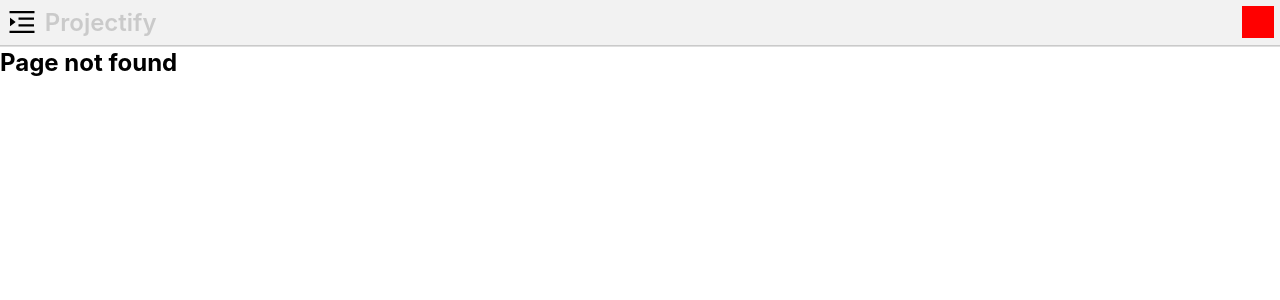
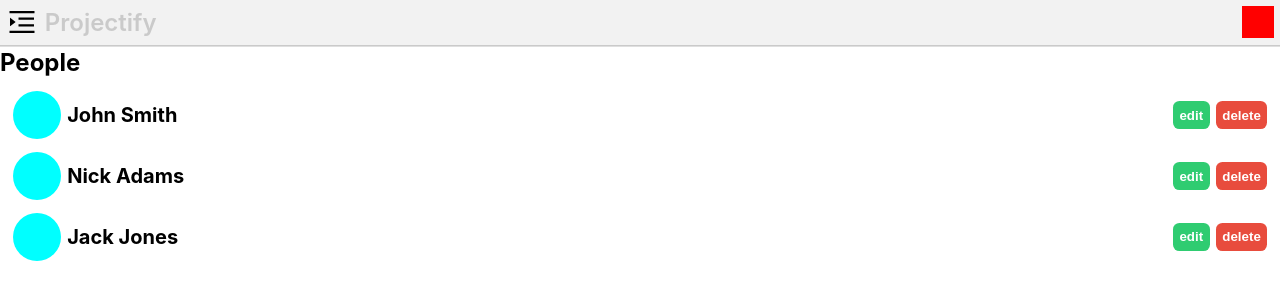
Before and after one commit to AdamShawDEV/projectify, a React (Create React App) app: page /people in a window 1280 px wide. Before the commit this address had no page. Shown: the top 300 px of the page. Built offline with nearby package versions, Linux system fonts and the light colour scheme.

Commit message:
added peoplepage

```diff
--- a/src/App.js
+++ b/src/App.js
@@ -4,6 +4,7 @@ import ProjectsPage from "./components/projects/ProjectsPage";
 import Header from "./components/common/Header";
 import ProjectPage from "./components/project/ProjectPage";
 import ManageProjectPage from "./components/project/ManageProjectPage";
+import PeoplePage from "./components/people/PeoplePage";
 
 function Test() {
   return <h1>This is only a test.</h1>;
@@ -23,6 +24,7 @@ function App() {
             path="/editproject/:projectId"
             element={<ManageProjectPage />}
           />
+          <Route path="/people" element={<PeoplePage />} />
           <Route path="*" element={<PageNotFound />} />
         </Routes>
       </main>
--- /dev/null
+++ b/src/api/peopleApi.js
@@ -0,0 +1,22 @@
+import { delay } from "./apiUtils";
+import { people } from "../mockData";
+import { nanoid } from "@reduxjs/toolkit";
+
+async function getPeople() {
+  await delay(2000);
+  // api call goes here
+  return Promise.resolve(people);
+}
+
+async function savePerson(person) {
+  // send to server here
+  const revievedPerson = person.id
+    ? person
+    : {
+        ...person,
+        id: nanoid(),
+      };
+  return Promise.resolve(revievedPerson);
+}
+
+export { getPeople, savePerson };
--- /dev/null
+++ b/src/components/people/PeopleList.js
@@ -0,0 +1,21 @@
+import styles from "./modules/PeopleList.module.css";
+import Button from "../common/Button";
+
+function PeopleList({ people }) {
+  return (
+    <div className={styles.peopleListContainer}>
+      {people.map((person) => (
+        <div key={person.id} className={styles.person}>
+          <div className={styles.image}></div>
+          <h2>{`${person.firstName} ${person.lastName}`}</h2>
+          <div className={styles.actionsContainer}>
+            <Button>edit</Button>
+            <Button type="error">delete</Button>
+          </div>
+        </div>
+      ))}
+    </div>
+  );
+}
+
+export default PeopleList;
--- /dev/null
+++ b/src/components/people/PeoplePage.js
@@ -0,0 +1,31 @@
+import { useDispatch, useSelector } from "react-redux";
+import { useEffect } from "react";
+import {
+  loadPeople,
+  selectAllPeople,
+  selectPeopleStatus,
+} from "../../redux/slices/peopleSlice";
+import PeopleList from "./PeopleList";
+
+function PeoplePage() {
+  const dispatch = useDispatch();
+  const people = useSelector(selectAllPeople);
+  const peopleStatus = useSelector(selectPeopleStatus);
+
+  useEffect(() => {
+    if (peopleStatus === "idle") {
+      dispatch(loadPeople());
+    }
+  });
+
+  if (peopleStatus !== "succeeded") return "loading...";
+
+  return (
+    <>
+      <h1>People</h1>
+      <PeopleList people={people} />
+    </>
+  );
+}
+
+export default PeoplePage;
--- /dev/null
+++ b/src/components/people/modules/PeopleList.module.css
@@ -0,0 +1,33 @@
+.peopleListContainer {
+  display: flex;
+  flex-direction: column;
+  padding: 0.4rem;
+}
+
+.person {
+  display: flex;
+  align-items: center;
+  gap: 0.4rem;
+  padding: 0.4rem;
+}
+
+.person:hover {
+  background-color: #f2f2f2ff;
+}
+
+.person h2 {
+  flex-grow: 1;
+  margin: 0;
+}
+
+.image {
+  height: 3rem;
+  width: 3rem;
+  background-color: aqua;
+  border-radius: 50%;
+}
+
+.actionsContainer {
+  display: flex;
+  gap: 0.4rem;
+}
--- a/src/mockData.js
+++ b/src/mockData.js
@@ -161,4 +161,22 @@ const tasks = {
   ],
 };
 
-export { projects, tasks };
+const people = [
+  {
+    id: "js8f8auc897",
+    firstName: "John",
+    lastName: "Smith",
+  },
+  {
+    id: "0d9s08f09s8g",
+    firstName: "Nick",
+    lastName: "Adams",
+  },
+  {
+    id: "x09c0df9d8",
+    firstName: "Jack",
+    lastName: "Jones",
+  },
+];
+
+export { projects, tasks, people };
--- a/src/redux/configureStore.js
+++ b/src/redux/configureStore.js
@@ -1,10 +1,12 @@
 import { configureStore } from "@reduxjs/toolkit";
 import projectReducer from "./slices/projectSlice";
 import taskReducer from "./slices/taskSlice";
+import peopleReducer from "./slices/peopleSlice";
 
 export default configureStore({
   reducer: {
     projects: projectReducer,
     tasks: taskReducer,
+    people: peopleReducer,
   },
 });
--- a/src/redux/initialState.js
+++ b/src/redux/initialState.js
@@ -14,6 +14,11 @@ const initialState = {
     status: "idle",
     error: null,
   },
+  people: {
+    data: [],
+    status: "idle",
+    error: null,
+  },
 };
 
 export default initialState;
--- /dev/null
+++ b/src/redux/slices/peopleSlice.js
@@ -0,0 +1,38 @@
+import { createAsyncThunk, createSlice } from "@reduxjs/toolkit";
+import initialState from "../initialState";
+import * as peopleApi from "../../api/peopleApi";
+
+const loadPeople = createAsyncThunk("people/loadPeople", async () => {
+  const response = await peopleApi.getPeople();
+  return response;
+});
+
+const peopleSlice = createSlice({
+  name: "people",
+  initialState: initialState.people,
+  reducers: {},
+  extraReducers(builder) {
+    builder
+      .addCase(loadPeople.pending, (state, action) => ({
+        ...state,
+        status: "loading",
+      }))
+      .addCase(loadPeople.fulfilled, (state, action) => ({
+        ...state,
+        status: "succeeded",
+        data: action.payload,
+      }))
+      .addCase(loadPeople.rejected, (state, action) => ({
+        ...state,
+        status: "failed",
+        error: action.error.message,
+      }));
+  },
+});
+
+const selectAllPeople = (state) => state.people.data;
+
+const selectPeopleStatus = (state) => state.people.status;
+
+export default peopleSlice.reducer;
+export { selectAllPeople, selectPeopleStatus, loadPeople };
```
